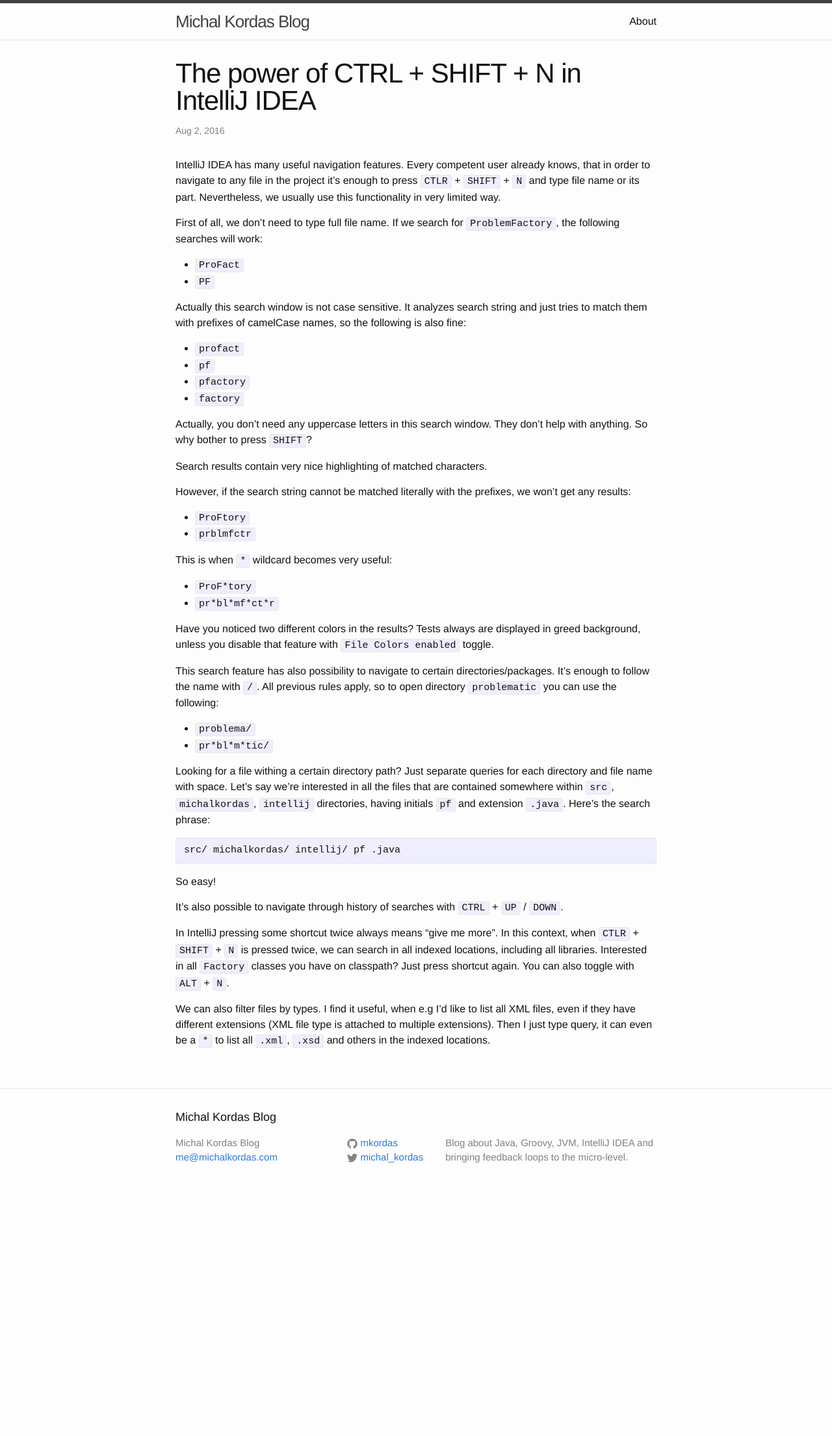
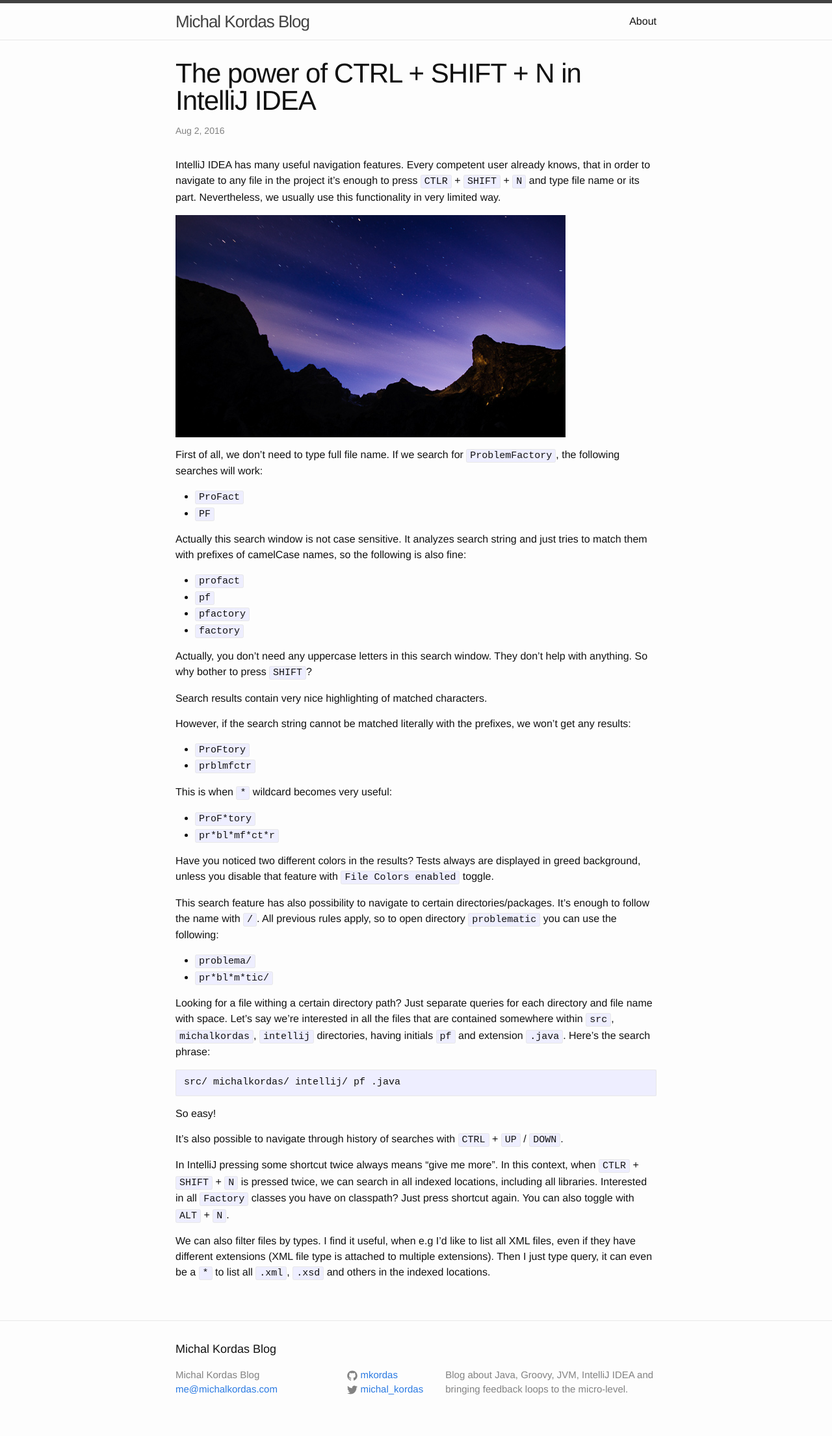
Before and after one commit to mkordas/mkordas.github.io, a Jekyll site: the page built from _posts/2016-08-02-ctrl-shift-n-intellij.md, in a window 1280 px wide. Shown: the whole page at 65% size. Built offline with Jekyll 4.4.1, drawn with Linux system fonts in a browser that asks for light colours; before the commit the page ends 1853 px from its top, so only the background shows below that.

Commit message:
Add spinning stars

```diff
--- a/_posts/2016-08-02-ctrl-shift-n-intellij.md
+++ b/_posts/2016-08-02-ctrl-shift-n-intellij.md
@@ -12,6 +12,8 @@
  we usually use this functionality in very limited way.
 
 <!--more-->
+
+![](/images/spinning-stars.jpg){:class="img-responsive"}
 
 First of all, we don't need to type full file name. If we search for
  `ProblemFactory`, the following searches will work:
```
